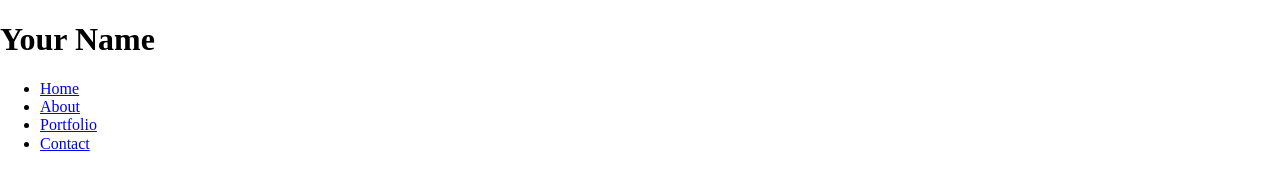
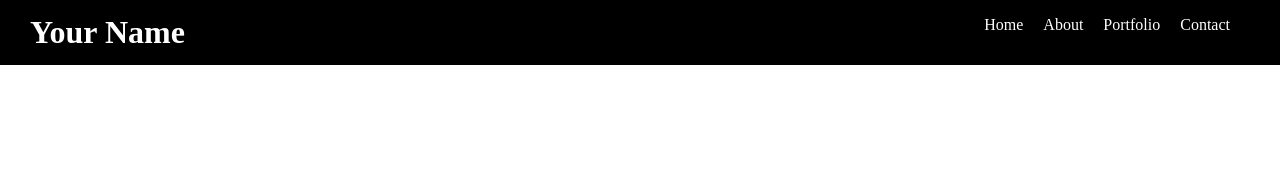
Before and after one commit to celinv/starter-front-end-foundations, a plain HTML site: page navigation/index.html in a window 1280 px wide. Drawn offline with nearby package versions, Linux system fonts and the light colour scheme.

Commit message:
Navigation Checkpoint

```diff
--- a/navigation/style.css
+++ b/navigation/style.css
@@ -1,3 +1,57 @@
 body {
   margin: 0;
 }
+
+header {
+  background-color: #000;
+  margin-bottom: 40px;
+}
+
+header h1 {
+  color: #fff;
+  text-align: center;
+  margin: 0;
+  padding-top: 20px;
+}
+
+header nav {
+  display: flex;
+  justify-content: center;
+}
+
+header nav ul {
+  display: flex;
+  padding-left: 0
+  list-style: none;
+}
+
+header nav ul li a {
+  color: #fff;
+  text-decoration: none;
+  margin: 0 20px 0 0;
+}
+
+header nav ul li last-child a {
+  margin-right: 0;
+}
+
+@media all and (min-width: 600px) {
+  header {
+    display: flex;
+    justify-content: space-between;
+    padding: 0 30px;
+  }
+
+  header h1 {
+    margin: 14px 0;
+    padding-top: 0;
+  }
+
+  header nav {
+    *margin-top: 8px;
+  }
+
+  header nav ul li a:hover {
+    color: #bdbdbd;
+  }
+}
```
